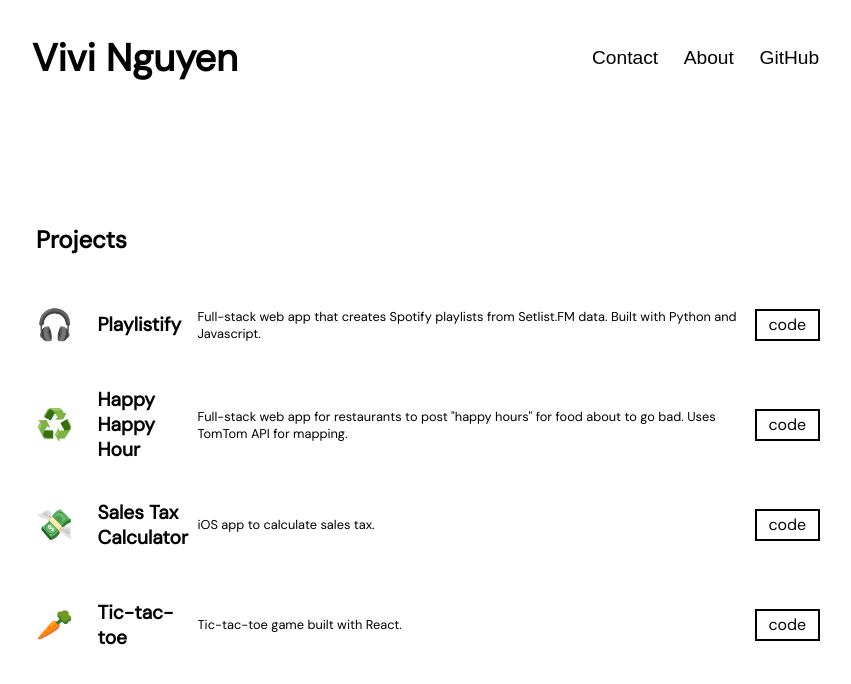
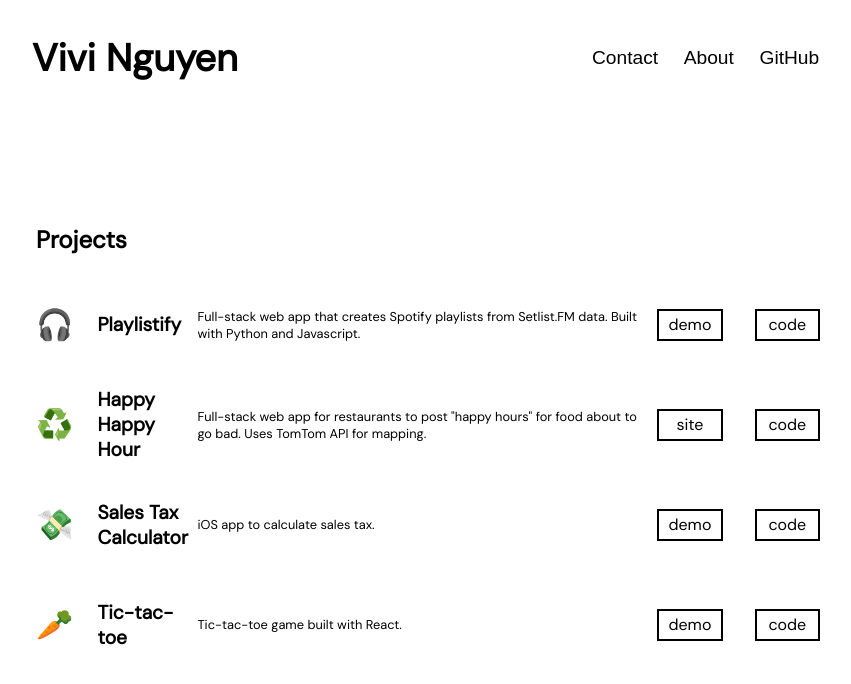
Before and after one commit to vivsnguyen/gatsby-portfolio-1, a Gatsby site: page / in a window 1280 px wide. Shown: the whole page, without its empty margins (208-1059 px from the left). Built offline with nearby package versions, Linux system fonts and the light colour scheme; Gatsby itself is replaced by a stand-in of ours; a web font is replaced by a local one.

Commit message:
added deployed links buttons

```diff
--- a/src/components/ProjectListing.js
+++ b/src/components/ProjectListing.js
@@ -19,8 +19,7 @@ class ProjectListing extends Component {
               </h2>
               <p>{project.description}</p>
               <div className="buttons">
-              {/* add back in after deployment */}
-                {/* {project.site ? (
+                {project.site ? (
                   <a className="button" href={project.site} target="_blank" rel="noopener noreferrer">
                     site
                   </a>
@@ -28,7 +27,7 @@ class ProjectListing extends Component {
                 <a className="button" href={project.demo} target="_blank" rel="noopener noreferrer">
                   demo
                 </a>
-                } */}
+                }
 
                 <a className="button"  target="_blank" rel="noopener noreferrer" href={project.source}>
                   code
--- a/src/data/projects.js
+++ b/src/data/projects.js
@@ -7,7 +7,7 @@
 const projects = [
   {
     title: 'Playlistify',
-    site: 'https://github.com/vivsnguyen/playlistify',
+    // site: 'https://github.com/vivsnguyen/playlistify',
     demo: 'https://www.youtube.com/watch?v=M4T_zUoLulw&list=PLyKSWv0CKUFzpNorwX91_WFnTS5jDwAjY&index=31&t=0s',
     icon: '🎧',
     source: 'https://github.com/vivsnguyen/playlistify',
@@ -15,7 +15,7 @@ const projects = [
   },
   {
     title: 'Happy Happy Hour',
-    site: 'https://github.com/vivsnguyen/Happy-Happy-Hour',
+    site: 'https://happyhappy-hour.herokuapp.com/',
     demo: 'https://github.com/vivsnguyen/Happy-Happy-Hour',
     icon: '♻️',
     source: 'https://github.com/vivsnguyen/Happy-Happy-Hour',
@@ -23,7 +23,7 @@ const projects = [
   },
   {
     title: 'Sales Tax Calculator',
-    site: 'https://github.com/vivsnguyen/sales-tax-iOS-app',
+    // site: 'https://github.com/vivsnguyen/sales-tax-iOS-app',
     demo: 'https://github.com/vivsnguyen/sales-tax-iOS-app',
     icon: '💸',
     source: 'https://github.com/vivsnguyen/sales-tax-iOS-app',
@@ -31,7 +31,7 @@ const projects = [
   },
   {
     title: 'Tic-tac-toe',
-    site: 'https://github.com/vivsnguyen/tic-tac-toe',
+    // site: 'https://github.com/vivsnguyen/tic-tac-toe',
     demo: 'https://github.com/vivsnguyen/tic-tac-toe',
     icon: '🥕',
     source: 'https://github.com/vivsnguyen/tic-tac-toe',
```
